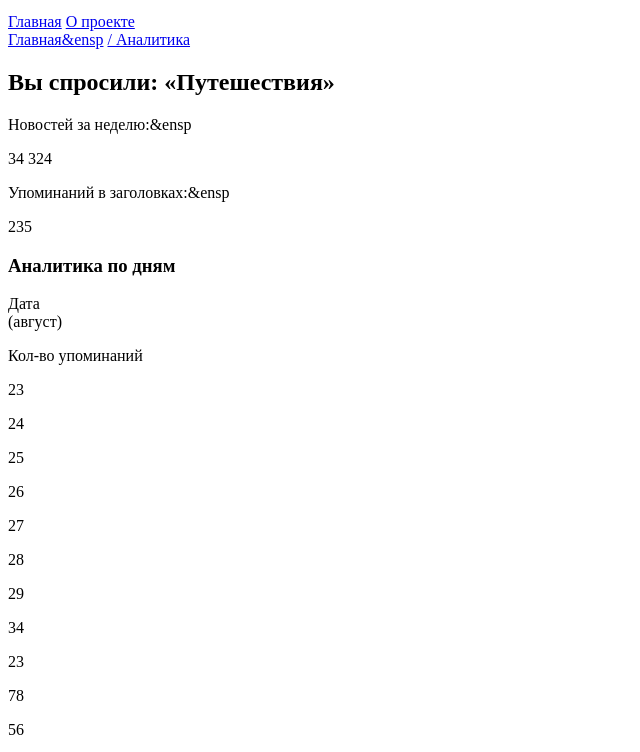
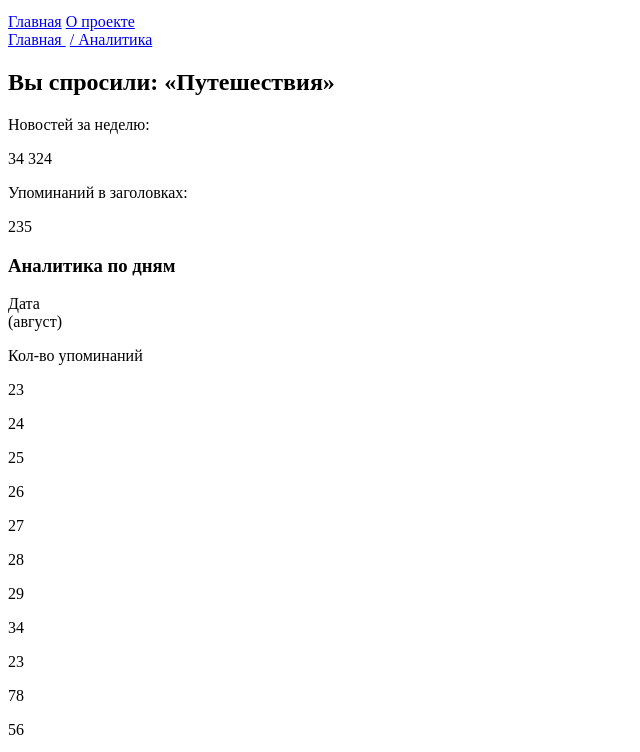
Before and after one commit to a9052681569/NewsAnalyzer, a website: page src/analytics.html in a window 1280 px wide. Shown: the part 37-789 px from the top of the page, without its empty margins (0-640 px from the left). Drawn offline with Linux system fonts and the light colour scheme; files whose address does not match are found by name.

Commit message:
починил мнемоники

```diff
--- a/src/analytics.html
+++ b/src/analytics.html
@@ -23,16 +23,16 @@
     <main class="main">
         <section class="analytics__info section">
             <div class="analytics__way way">
-                <a href="./index.html" class="way__text main-text">Главная&ensp</a>
+                <a href="./index.html" class="way__text main-text">Главная&#160;</a>
                 <a href="./analytics.html" class="way__text main-text gray-text">/ Аналитика</a>
             </div>
             <h2 class="h2-text analytics__title">Вы спросили: «Путешествия»</h2>
             <div class="analytics__stat main-text">
-                <p class="analytics__stat-name">Новостей за неделю:&ensp</p>
+                <p class="analytics__stat-name">Новостей за неделю:&#160;</p>
                 <p class="analytics__stat-indicator bold-text">34 324</p>
             </div>
             <div class="analytics__stat main-text">
-                <p class="analytics__stat-name">Упоминаний в заголовках:&ensp</p>
+                <p class="analytics__stat-name">Упоминаний в заголовках:&#160;</p>
                 <p class="analytics__stat-indicator bold-text">235</p>
             </div>
         </section>
```
